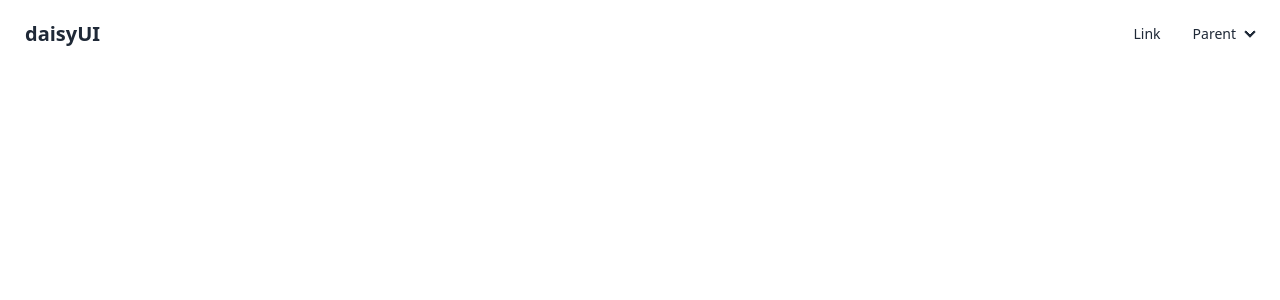
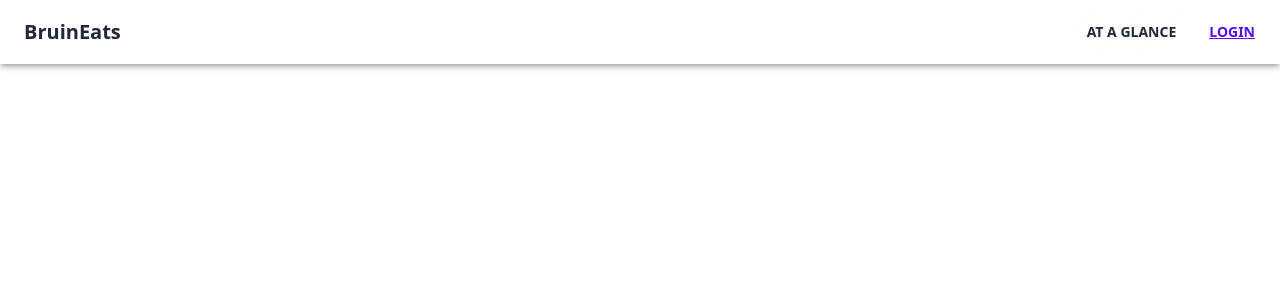
Before and after one commit to jameswang08/ucla-dining-app, a React (Vite) app in the folder frontend/: page / in a window 1280 px wide. Shown: the top 300 px of the page. Built offline with nearby package versions, Linux system fonts and the light colour scheme.

Commit message:
Adding home page top bar, and navbar template

```diff
--- a/frontend/src/App.jsx
+++ b/frontend/src/App.jsx
@@ -1,12 +1,12 @@
 
 import './App.css';
-import NavBar from './NavBar.jsx'
+import HomePage from './HomePage.jsx'
 
 function App() {
 
   return (
     <>
-      <NavBar />
+      <HomePage />
     </>
   )
 }
--- /dev/null
+++ b/frontend/src/HomePage.jsx
@@ -0,0 +1,15 @@
+import React from "react";
+import NavBar from "./NavBar.jsx"
+import Box from '@mui/material/Box';
+import AppBar from '@mui/material/AppBar';
+
+export default function HomePage() {
+    return (
+        <>
+        <AppBar><NavBar /> </AppBar>
+        <Box sx={{ bgcolor: 'white', height: '100vh' }}>
+
+        </Box>
+        </>
+    );
+}
--- a/frontend/src/NavBar.jsx
+++ b/frontend/src/NavBar.jsx
@@ -4,25 +4,21 @@ export default function NavBar() {
     return (
     <>
         <div className="navbar bg-base-100">
-        <div className="flex-1">
-            <a className="btn btn-ghost normal-case text-xl">daisyUI</a>
-        </div>
-        <div className="flex-none">
-            <ul className="menu menu-horizontal px-1">
-            <li><a>Link</a></li>
-            <li>
-                <details>
-                <summary>
-                    Parent
-                </summary>
-                <ul className="p-2 bg-base-100">
-                    <li><a>Link 1</a></li>
-                    <li><a>Link 2</a></li>
-                </ul>
-                </details>
-            </li>
-            </ul>
-        </div>
+            <div className="flex-1">
+                <a className="btn glass bg-base-100 normal-case text-xl">BruinEats</a>
+            </div>
+
+            <div className="dropdown dropdown-hover">
+                    <label tabIndex={0} className="btn glass"> At a Glance </label>
+                    <ul tabIndex={0} className="text-black dropdown-content z-[1] menu shadow p-2 bg-base-100 rounded-box w-48">
+                        <li><a>Truck 1</a></li>
+                        <li><a>Truck 2</a></li>
+                    </ul>
+            </div>
+
+            <div>
+                <ul className="btn btn-active btn-link">Login</ul>
+            </div>
         </div>
     </>
     );
```
